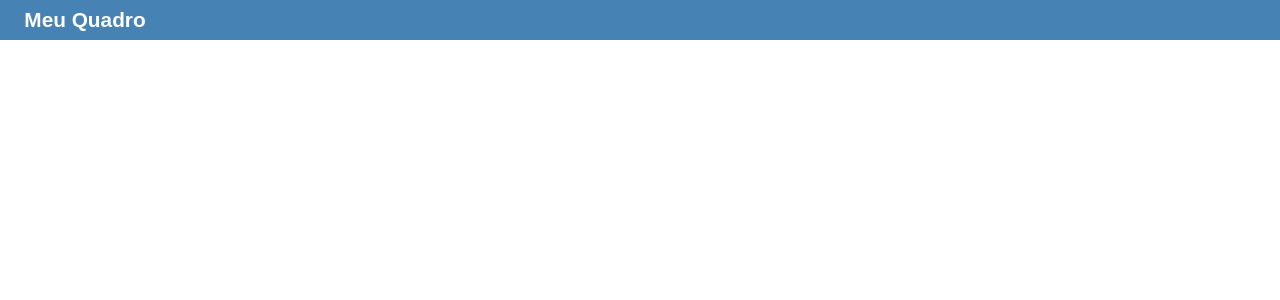
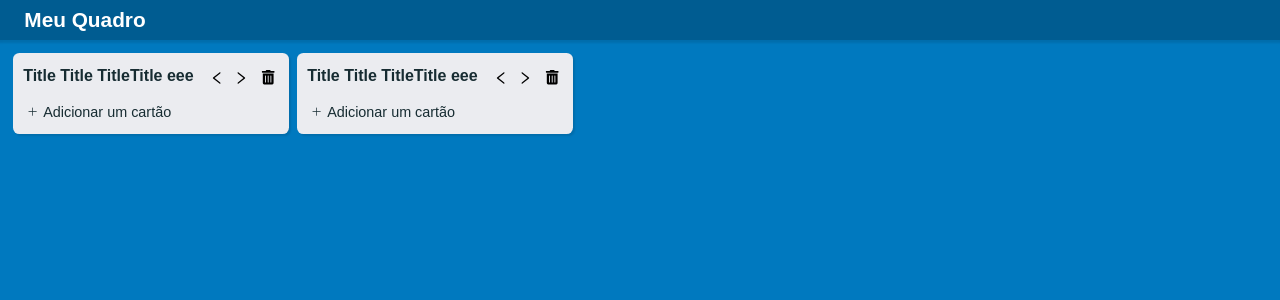
Before and after one commit to santanajoao/react-kanban-app, a React (Create React App) app: page / in a window 1280 px wide. Shown: the top 300 px of the page. Built offline with nearby package versions, Linux system fonts and the light colour scheme.

Commit message:
estrutura e estilização de colunas implementada

```diff
--- a/src/App.jsx
+++ b/src/App.jsx
@@ -1,4 +1,5 @@
 import React, { Component } from 'react';
+import ColumnsList from './components/ColumnsList';
 import Header from './components/Header';
 import './styles/App.css';
 
@@ -7,6 +8,7 @@ export default class App extends Component {
     return (
       <div className="App">
         <Header />
+        <ColumnsList />
       </div>
     );
   }
--- /dev/null
+++ b/src/components/ColumnCard.jsx
@@ -0,0 +1,56 @@
+import React, { Component } from 'react';
+import { AiOutlineLeft, AiOutlineRight } from 'react-icons/ai';
+import { FaTrashAlt } from 'react-icons/fa';
+import { BsPlusLg } from 'react-icons/bs';
+import '../styles/ColumnCard.css';
+
+export default class ColumnCard extends Component {
+  render() {
+    return (
+      <div className="ColumnCard">
+        <header className="ColumnCard__header">
+          <h2 className="ColumnCard__title">
+            Title Title TitleTitle eee
+          </h2>
+
+          <div className="ColumnCard__btns-wrapper">
+            <div className="ColumnCard__movement-btns-wrapper">
+              <button
+                type="button"
+                title="Mover para a esquerda"
+                className="ColumnCard__movement-btn"
+              >
+                <AiOutlineLeft className="ColumnCard__movement-icon" />
+              </button>
+              <button
+                type="button"
+                title="Mover para a direita"
+                className="ColumnCard__movement-btn"
+              >
+                <AiOutlineRight className="ColumnCard__movement-icon" />
+              </button>
+            </div>
+            <button
+              type="button"
+              title="Apagar coluna"
+              className="ColumnCard__delete-btn"
+            >
+              <FaTrashAlt className="ColumnCard__delete-icon" />
+            </button>
+          </div>
+        </header>
+
+        <ol></ol>
+
+        <footer className="ColumnCard__footer">
+          <button type="button" className="ColumnCard__add-btn">
+            <BsPlusLg className="ColumnCard__add-icon" />
+            <span className="ColumnCard__add-btn-text">
+              Adicionar um cartão
+            </span>
+          </button>
+        </footer>
+      </div>
+    );
+  }
+}
--- /dev/null
+++ b/src/components/ColumnsList.jsx
@@ -0,0 +1,22 @@
+import React, { Component } from 'react';
+import ColumnCard from './ColumnCard';
+import '../styles/ColumnsList.css';
+
+export default class ColumnsList extends Component {
+  state = {
+    columns: [],
+  };
+
+  render() {
+    return (
+      <ol className="ColumnsList">
+        <li>
+          <ColumnCard />
+        </li>
+        <li>
+          <ColumnCard />
+        </li>
+      </ol>
+    );
+  }
+}
--- a/src/styles/App.css
+++ b/src/styles/App.css
@@ -0,0 +1,6 @@
+.App {
+  display: flex;
+  flex-direction: column;
+  width: 100%;
+  height: 100vh;
+}
--- /dev/null
+++ b/src/styles/ColumnCard.css
@@ -0,0 +1,105 @@
+.ColumnCard {
+  display: flex;
+  flex-direction: column;
+  background-color: #EBECF0;
+  padding: 0.4rem;
+  border-radius: 0.4rem;
+  box-shadow: 2px 2px 2px rgb(0, 0, 0, 0.1);
+}
+
+.ColumnCard__header {
+  display: flex;
+  flex-flow: row nowrap;
+  align-items: flex-start;
+  justify-content: space-between;
+  gap: 0.1rem;
+  padding: 0.5em 0.25em;
+  width: 100%;
+}
+
+.ColumnCard__title {
+  font-size: 1rem;
+  font-family: sans-serif;
+  color: rgb(23, 44, 50);
+}
+
+.ColumnCard__btns-wrapper {
+  display: flex;
+  align-items: center;
+  gap: 0.4rem;
+}
+
+.ColumnCard__movement-btns-wrapper {
+  display: flex;
+  align-items: center;
+  gap: 0.2rem;
+}
+
+.ColumnCard__movement-btn {
+  width: 1.3rem;
+  height: 1.3rem;
+  display: flex;
+  align-items: center;
+  justify-content: center;
+  border: none;
+  background-color: transparent;
+  cursor: pointer;
+  border-radius: 0.3em;
+}
+
+.ColumnCard__movement-btn:hover,
+.ColumnCard__delete-btn:hover,
+.ColumnCard__add-btn:hover {
+  background-color: rgb(0, 0, 0, 0.07);
+}
+
+.ColumnCard__movement-btn:active,
+.ColumnCard__delete-btn:active,
+.ColumnCard__add-btn:active {
+  background-color: rgb(0, 0, 0, 0.13);
+}
+
+.ColumnCard__movement-icon {
+  font-size: 1rem;
+  color: #000;
+}
+
+.ColumnCard__delete-btn {
+  background-color: transparent;
+  border: none;
+  width: 1.3rem;
+  height: 1.3rem;
+  display: flex;
+  align-items: center;
+  justify-content: center;
+  cursor: pointer;
+  border-radius: 0.3em;
+}
+
+.ColumnCard__delete-btn:hover > .ColumnCard__delete-icon {
+  color: #be0000;
+}
+
+.ColumnCard__delete-icon {
+  font-size: 0.9rem;
+}
+
+.ColumnCard__add-btn {
+  border: none;
+  background-color: transparent;
+  padding: 0.5rem;
+  cursor: pointer;
+  display: flex;
+  gap: 0.3rem;
+  align-items: center;
+  color: rgb(23, 44, 50);
+  border-radius: 0.4em;
+}
+
+.ColumnCard__add-icon {
+  font-size: 0.7rem;
+}
+
+.ColumnCard__add-btn-text {
+  font-size: 0.9rem;
+}
--- /dev/null
+++ b/src/styles/ColumnsList.css
@@ -0,0 +1,15 @@
+.ColumnsList {
+  display: flex;
+  flex-flow: row nowrap;
+  flex-grow: 1;
+  padding: 0.8rem;
+  gap: 0.5rem;
+  overflow-x: auto;
+  background-color: #0079BF;
+
+}
+
+.ColumnsList > li {
+  width: 22%;
+  flex-shrink: 0;
+}
--- a/src/styles/Header.css
+++ b/src/styles/Header.css
@@ -4,7 +4,9 @@
   align-items: center;
   padding: 0 1rem;
   height: 2.5rem;
-  background-color: steelblue;
+  background-color: #005C91;
+  box-shadow: 0 1px 2px 2px rgb(0, 0, 0, 0.1);
+  z-index: 2;
 }
 
 .Header__board-title {
--- a/src/styles/index.css
+++ b/src/styles/index.css
@@ -3,3 +3,7 @@
   padding: 0;
   box-sizing: border-box;
 }
+
+li {
+  list-style: none;
+}
```
